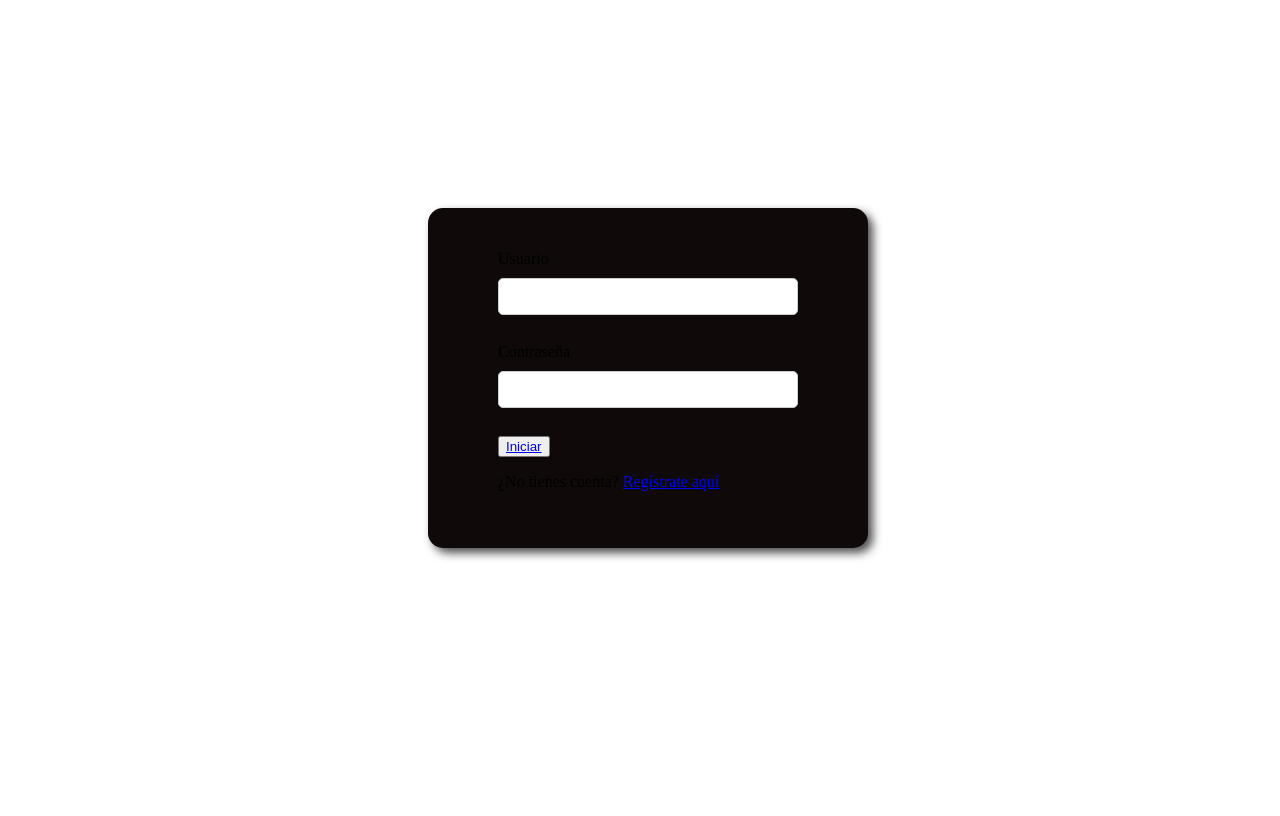
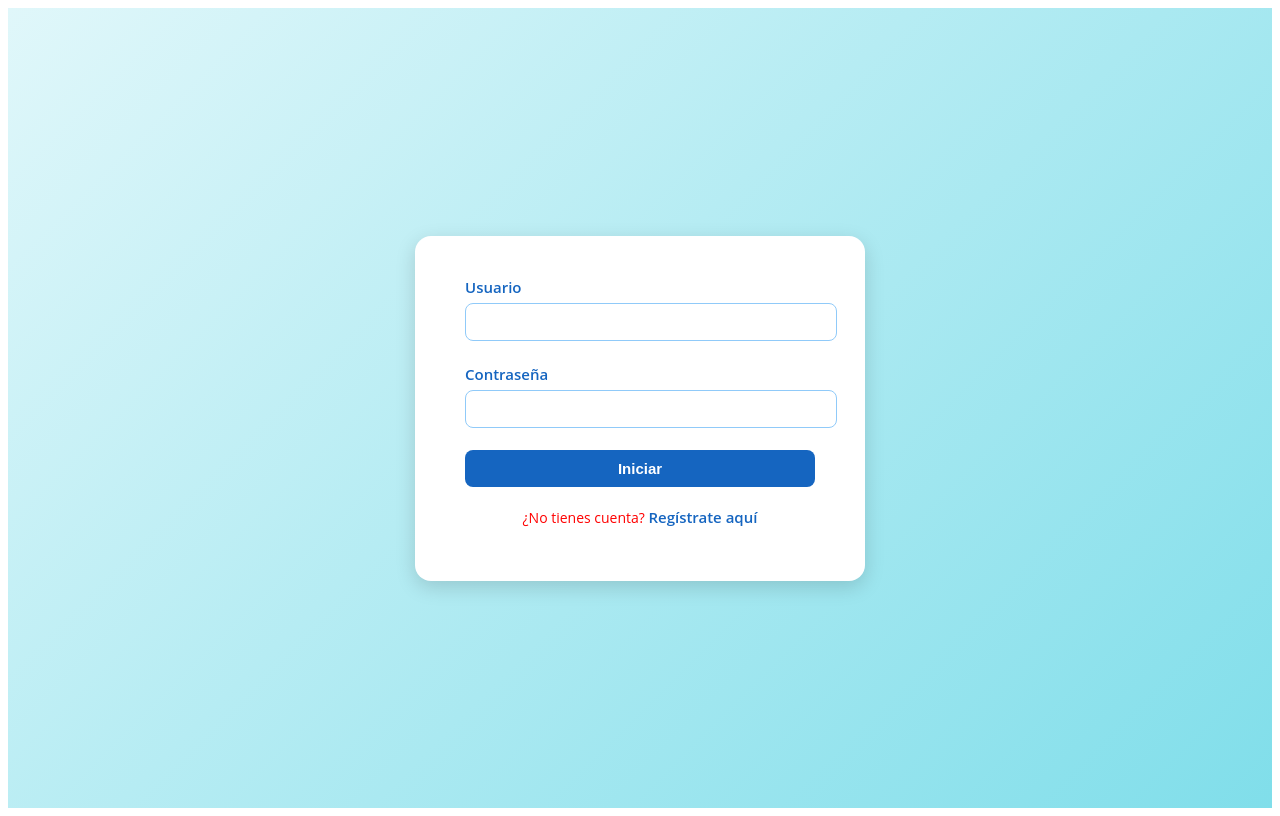
Before and after one commit to aishagomez602-ops/Proyecto-final-Maria, a React app in the folder Login/frontend/: page / in a window 1280 px wide. Built offline with nearby package versions, Linux system fonts and the light colour scheme; the HTML template or start-up script is replaced by a standard one.

Commit message:
acomode el estilo del login
acomode el css del login para que sea esteticamente mas moderno y parecido a lo que andamos buscando para el hospital

```diff
--- a/Login/frontend/src/Login.css
+++ b/Login/frontend/src/Login.css
@@ -1,39 +1,87 @@
-.form{
-    max-width: 500px;
-    margin: auto;
-    padding: 20px;
-    border-radius: 8px;
-}
-
-
-input{
-      width: 300px;                 /* ocupan todo el ancho */
-      padding: 10px;               /* espacio interno */
-      margin: 10px 0;              /* espacio entre campos */
-      border-radius: 5px;          /* bordes redondeados */
-      border: 1px solid #ccc;      /* borde gris claro */
-      box-sizing: border-box;      /* que respete el ancho total */
-      font-family: Arial, Helvetica, sans-serif;
-}
-
-.caja {
-    height: 300px;
-  background-color: rgb(15, 9, 9);
-  border-radius: 15px;
-  box-shadow: 5px 5px 10px rgba(2, 2, 2, 0.7);
-  padding: 20px;
-  width: 400px;
+/* Fondo general */
+.contenedor {
+  height: 100vh;
   display: flex;
   justify-content: center;
   align-items: center;
-  gap: 15px;
-  text-align: left;
-  margin-top: 200px;
+  background: linear-gradient(135deg, #e0f7fa, #80deea);
+  font-family: 'Open Sans', sans-serif;
 }
 
-.contenedor{
-    width: 100vw;
-    height: 100vh;
-    justify-content: center;
-    display: flex;
+/* Caja del formulario */
+.caja {
+  background: #ffffff;
+  padding: 40px 50px;
+  border-radius: 16px;
+  box-shadow: 0 6px 20px rgba(0, 0, 0, 0.15);
+  width: 350px;
 }
+
+/* Formulario */
+.form label {
+  color: #1565c0;
+  font-weight: 600;
+  font-size: 15px;
+}
+
+.form input {
+  width: 100%;
+  padding: 10px;
+  margin-top: 5px;
+  border: 1px solid #90caf9;
+  border-radius: 8px;
+  font-size: 14px;
+  outline: none;
+  transition: 0.3s;
+}
+
+.form input:focus {
+  border-color: #1565c0;
+  box-shadow: 0 0 6px rgba(21, 101, 192, 0.3);
+}
+
+/* Botón principal */
+button {
+  width: 100%;
+  padding: 10px;
+  background-color: #1565c0;
+  border: none;
+  border-radius: 8px;
+  cursor: pointer;
+  transition: 0.3s;
+}
+
+button:hover {
+  background-color: #0d47a1;
+}
+
+/* Link dentro del botón */
+.link {
+  color: white;
+  text-decoration: none;
+  font-weight: 600;
+  font-size: 15px;
+}
+
+/* Texto inferior */
+.texto {
+  text-align: center;
+  margin-top: 20px;
+  font-size: 14px;
+}
+
+.texto .link {
+  color: #1565c0;
+}
+
+.texto .link:hover {
+  text-decoration: underline;
+}
+
+/* Mensaje de error o información */
+P {
+  color: red;
+  font-size: 14px;
+  text-align: center;
+  margin-top: 10px;
+}
--- a/Login/frontend/src/Login.jsx
+++ b/Login/frontend/src/Login.jsx
@@ -38,11 +38,11 @@ function Login() {
             <input type="password" value={contraseña} onChange={(e) => setContraseña(e.target.value)} />
           </label>
           <br /><br />
-          <button type="submit"><Link to="/inicio">Iniciar</Link></button>
+          <button type="submit"><Link to="/inicio" className="link">Iniciar</Link></button>
           <br />
           {mensaje && <P>{mensaje}</P>}
-          <p>
-            ¿No tienes cuenta? <Link to="/registro">Regístrate aquí</Link>
+          <p className="texto">
+            ¿No tienes cuenta? <Link to="/registro" className="link">Regístrate aquí</Link>
           </p>
         </form>
       </div>
--- a/Login/frontend/src/main.jsx
+++ b/Login/frontend/src/main.jsx
@@ -1,6 +1,7 @@
 import { StrictMode } from 'react'
 import { createRoot } from 'react-dom/client'
 import './Inicio.css'
+import './Login.css'
 import App from './App.jsx'
 
 createRoot(document.getElementById('root')).render(
```
